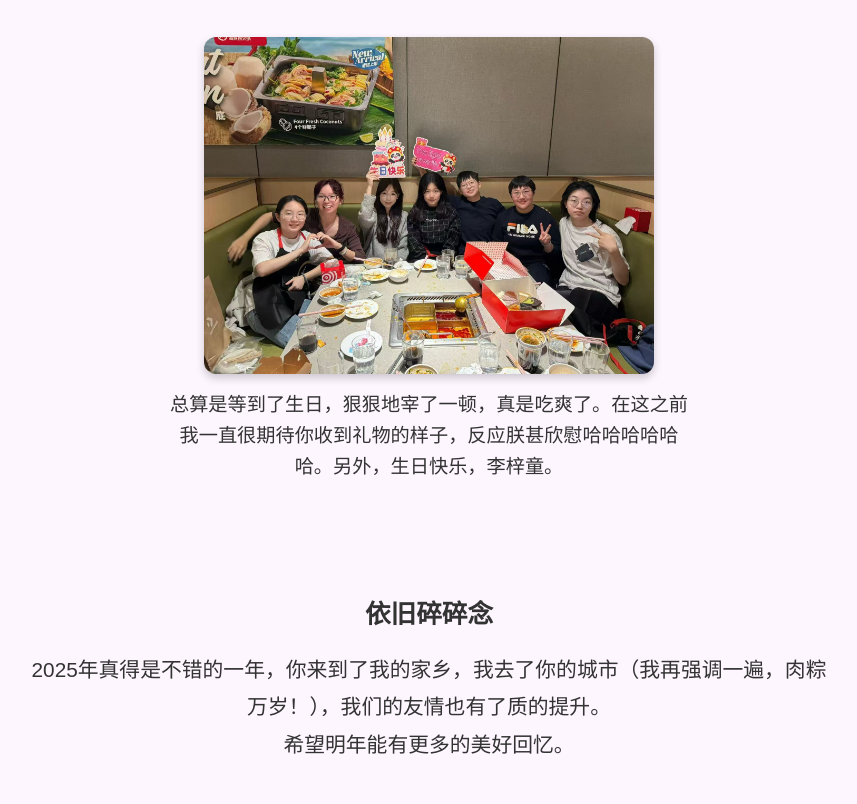
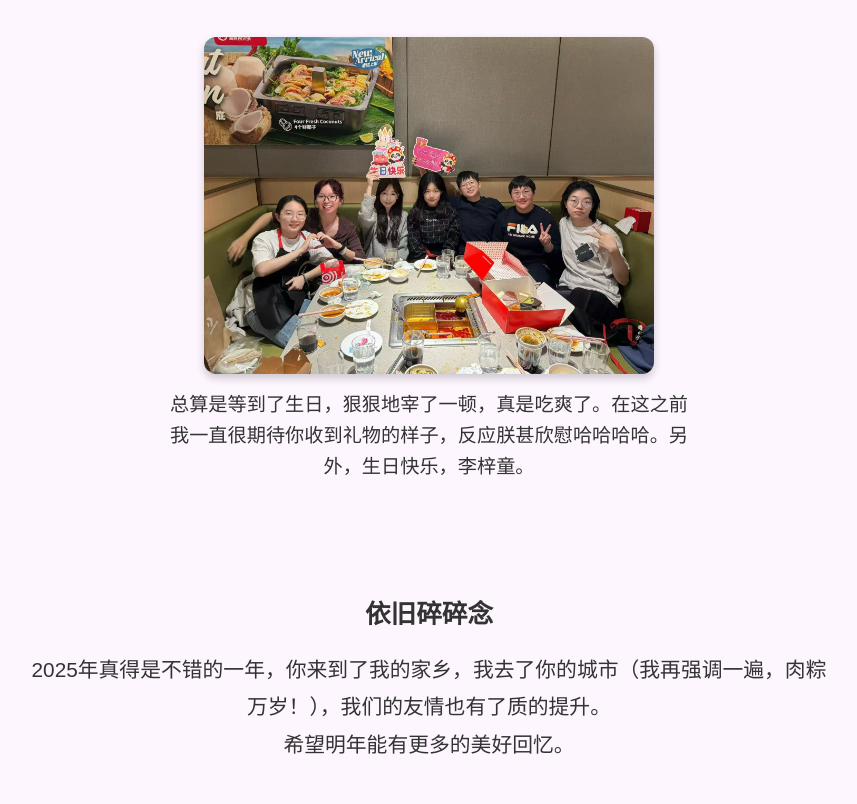
Before and after one commit to Jiaweiwang04/Zitong_Li_web, a plain HTML site: page year2025.html in a window 1280 px wide. Shown: the part 2334-3138 px from the top of the page, without its empty margins (211-1068 px from the left). Drawn offline with Linux system fonts and the light colour scheme.

```diff
--- a/year2025.html
+++ b/year2025.html
@@ -151,7 +151,7 @@
       </div>
 
     </div>
-    <p>总算是等到了生日，狠狠地宰了一顿，真是吃爽了。在这之前我一直很期待你收到礼物的样子，反应朕甚欣慰哈哈哈哈哈哈。另外，生日快乐，李梓童。</p>
+    <p>总算是等到了生日，狠狠地宰了一顿，真是吃爽了。在这之前我一直很期待你收到礼物的样子，反应朕甚欣慰哈哈哈哈。另外，生日快乐，李梓童。</p>
    </div>
  </section>
 
```
